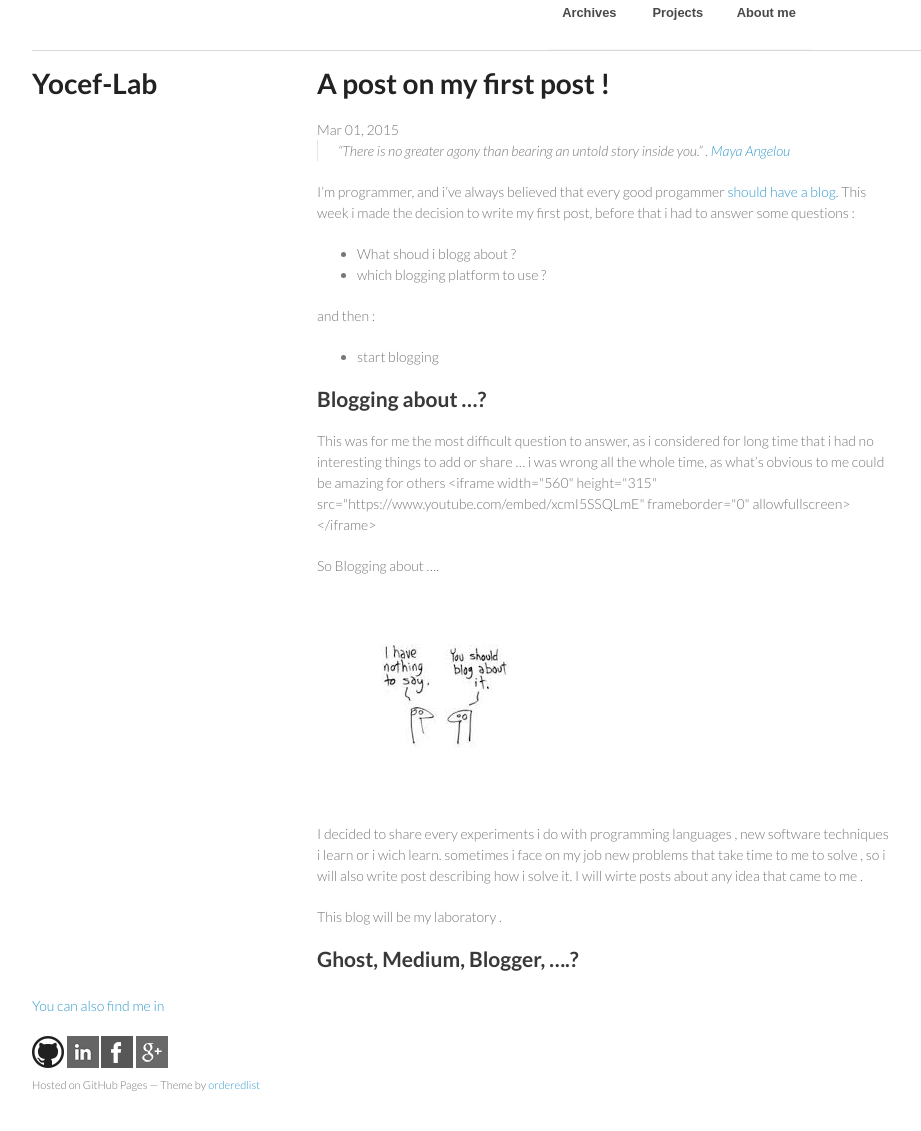
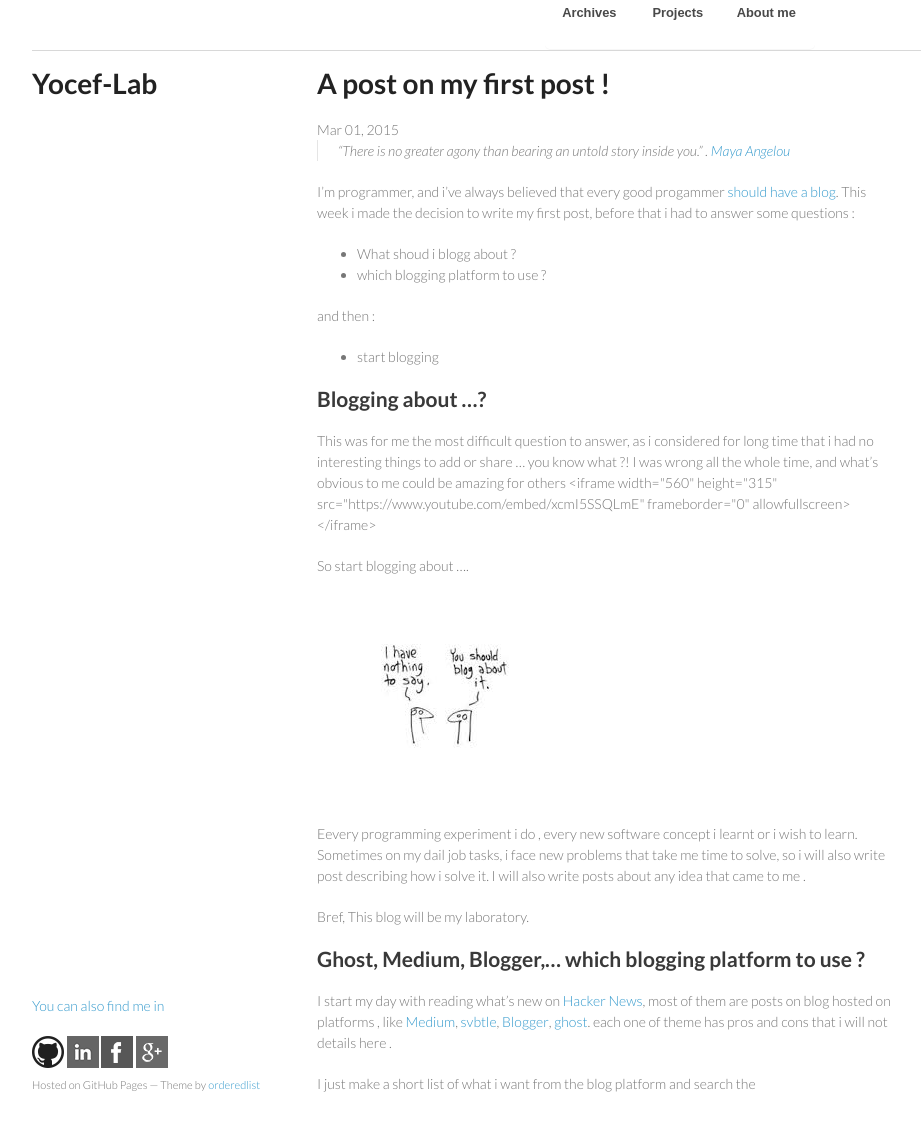
Before and after one commit to eljoujat/eljoujat.github.io, a Jekyll site: the page built from _posts/2015-03-01-how-i-wrote-this-post.md, in a window 1280 px wide and 1164 px high. Shown: the top 1131 px of the window, without its empty margins (178-1099 px from the left). Built offline with Jekyll 4.4.1, drawn with Linux system fonts in a browser that asks for light colours; nearby versions of some CDN libraries; some web fonts are replaced; Markdown is read by kramdown in place of the engine named in the settings; comment, search, counter and statistics services are not loaded.

Commit message:
update content of first post

```diff
--- a/_posts/2015-03-01-how-i-wrote-this-post.md
+++ b/_posts/2015-03-01-how-i-wrote-this-post.md
@@ -24,15 +24,19 @@
 ##Blogging about ...?
 
 
-This was for me the most difficult question to answer, as i considered for long time that i had no interesting things to add or share ... i was wrong all the whole time, as what's obvious to me could be amazing for others  <iframe width="560" height="315" src="https://www.youtube.com/embed/xcmI5SSQLmE" frameborder="0" allowfullscreen></iframe>
+This was for me the most difficult question to answer, as i considered for long time that i had no interesting things to add or share ... you know what ?! I was wrong all the whole time, and what's obvious to me could be amazing for others  <iframe width="560" height="315" src="https://www.youtube.com/embed/xcmI5SSQLmE" frameborder="0" allowfullscreen></iframe>
 
 
-So Blogging about ....
+So start blogging about ....
 
 ![A terribly boring amateur comic strip](/images/blogger_joke.jpg)
 
-I decided to share every experiments i do with programming languages , new software techniques i learn or i wich learn. sometimes i face on my job new problems that take time to me to solve , so i will also write post describing how i solve it. I will wirte posts about any idea that came to me .
+Eevery programming experiment i do , every new software concept i learnt or i wish to learn. Sometimes  on my dail job tasks, i face new problems that take me time to solve, so i will also write post describing how i solve it. I will also write posts about any idea that came to me .
 
-This blog will be my laboratory .
+Bref, This blog will be my laboratory.
 
-## Ghost, Medium, Blogger, ....?
+## Ghost, Medium, Blogger,... which blogging platform to use ?
+
+I start my day with reading what's new on [Hacker News](https://news.ycombinator.com/news), most of them are posts on blog hosted on platforms , like [Medium](https://medium.com/), [svbtle](https://svbtle.com/), [Blogger](https://www.blogger.com), [ghost](https://ghost.org/). each one of theme has pros and cons that i will not details here .
+
+I just make a short list of what i want from the blog platform and search the
```
Also changed, not shown: 3 other files.
